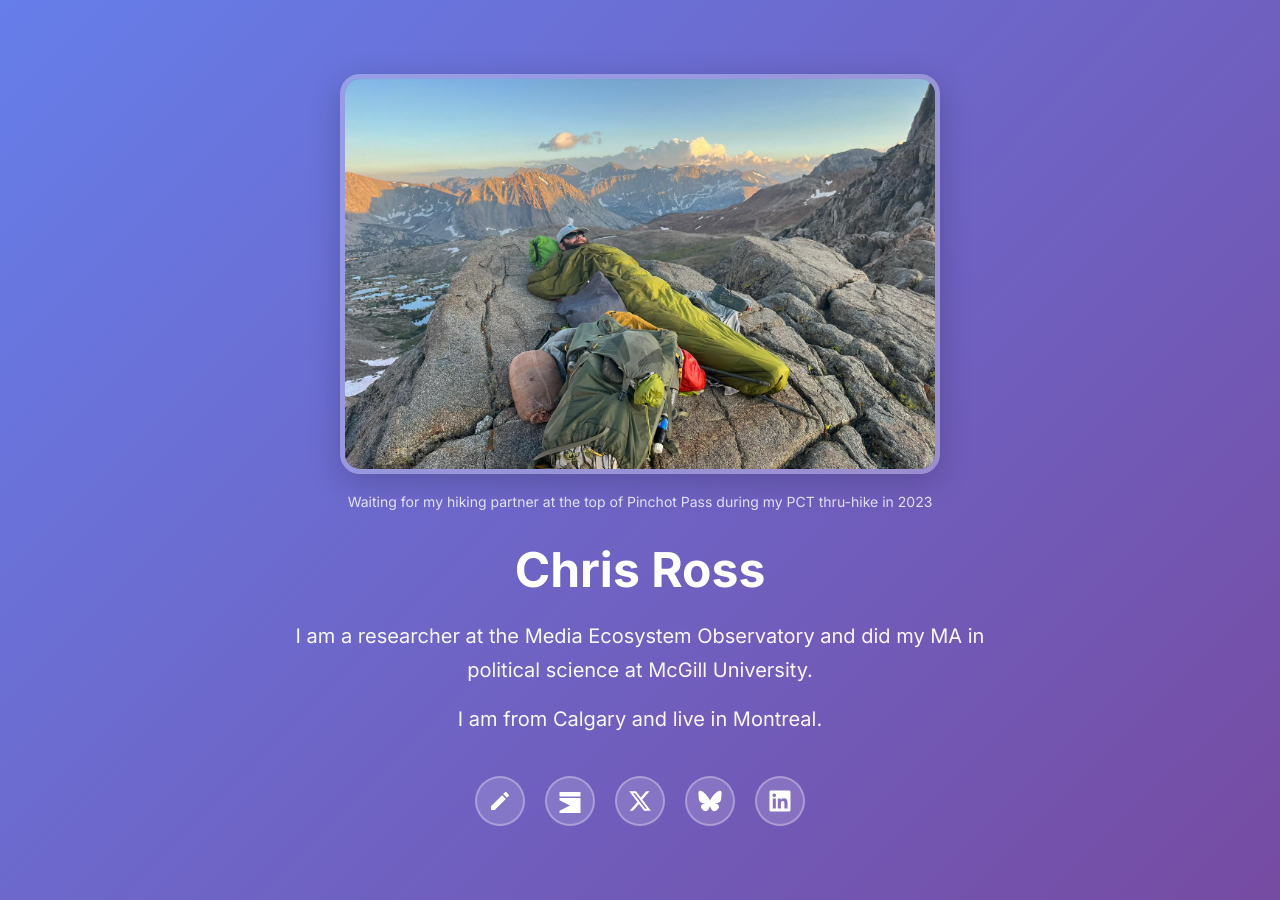
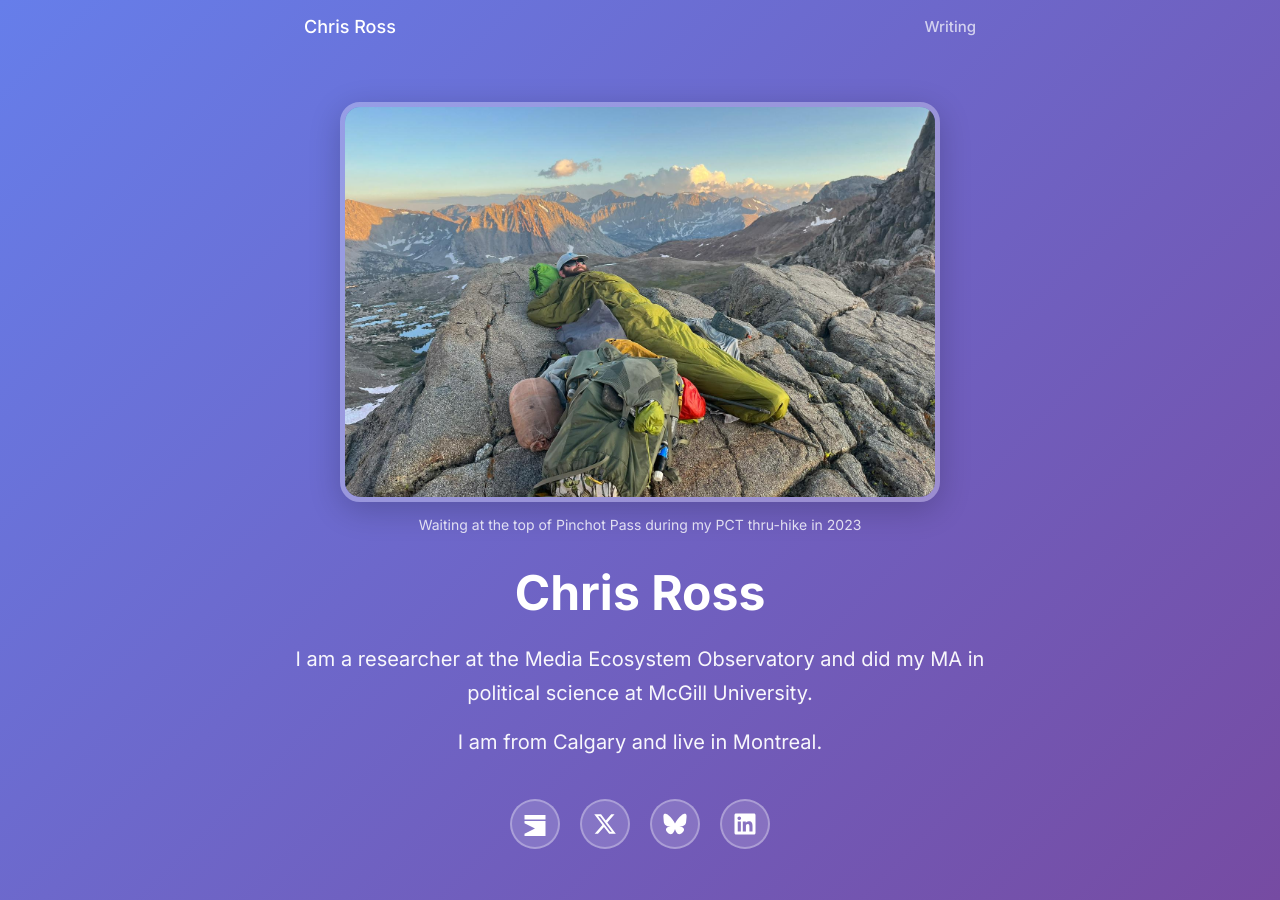
Before and after one commit to chrispross/chrispross.github.io, a Jekyll site: the page built from index.html, in a window 1280 px wide. Built offline with Jekyll 4.4.1, drawn with Linux system fonts in a browser that asks for light colours.

Commit message:
Add top header bar to home page, update photo caption
Add Chris Ross / Writing header matching the Writing page layout.
Remove Writing pen icon from social links. Move photo caption above
the name. Update caption text.

Co-Authored-By: Claude Opus 4.6 (1M context) <noreply@anthropic.com>

```diff
--- a/index.html
+++ b/index.html
@@ -3,12 +3,40 @@ layout: minimal
 title: Home
 ---
 <style>
+  .home-header {
+    max-width: 720px;
+    margin: 0 auto;
+    padding: 1rem 1.5rem;
+    display: flex;
+    justify-content: space-between;
+    align-items: center;
+  }
+
+  .home-header .site-name {
+    font-size: 1.125rem;
+    font-weight: 500;
+    color: white;
+    text-decoration: none;
+  }
+
+  .home-header .nav-link {
+    font-size: 0.9375rem;
+    font-weight: 500;
+    color: rgba(255, 255, 255, 0.7);
+    text-decoration: none;
+    transition: color 0.2s ease;
+  }
+
+  .home-header .nav-link:hover {
+    color: white;
+  }
+
   .hero {
-    min-height: 100vh;
+    min-height: calc(100vh - 56px);
     display: flex;
     align-items: center;
     justify-content: center;
-    padding: 60px 20px;
+    padding: 40px 20px;
   }
 
   .hero-content {
@@ -25,7 +53,7 @@ title: Home
     border-radius: 20px;
     object-fit: cover;
     border: 5px solid rgba(255, 255, 255, 0.3);
-    margin-bottom: 30px;
+    margin-bottom: 10px;
     box-shadow: 0 8px 32px rgba(0, 0, 0, 0.2);
   }
 
@@ -83,30 +111,7 @@ title: Home
   .photo-caption {
     font-size: 14px;
     color: rgba(255, 255, 255, 0.8);
-    margin-top: -15px;
     margin-bottom: 30px;
-  }
-
-  .hero-nav {
-    display: flex;
-    justify-content: center;
-    gap: 24px;
-    margin-top: 40px;
-  }
-
-  .hero-nav a {
-    color: rgba(255, 255, 255, 0.85);
-    font-size: 16px;
-    font-weight: 500;
-    padding: 8px 0;
-    border-bottom: 2px solid transparent;
-    transition: all 0.3s ease;
-    text-decoration: none;
-  }
-
-  .hero-nav a:hover {
-    color: white;
-    border-bottom-color: rgba(255, 255, 255, 0.6);
   }
 
   @media (max-width: 640px) {
@@ -133,10 +138,15 @@ title: Home
   }
 </style>
 
+<header class="home-header">
+  <span class="site-name">Chris Ross</span>
+  <a href="{{ '/writing' | relative_url }}" class="nav-link">Writing</a>
+</header>
+
 <section class="hero">
   <div class="hero-content">
     <img src="{{ '/assets/images/profile.jpg' | relative_url }}" alt="Chris Ross" class="profile-image">
-    <p class="photo-caption">Waiting for my hiking partner at the top of Pinchot Pass during my PCT thru-hike in 2023</p>
+    <p class="photo-caption">Waiting at the top of Pinchot Pass during my PCT thru-hike in 2023</p>
     <h1>Chris Ross</h1>
     <div class="bio">
       <p>I am a researcher at the Media Ecosystem Observatory and did my MA in political science at McGill University.</p>
@@ -144,9 +154,6 @@ title: Home
     </div>
 
     <div class="social-links">
-      <a href="{{ '/writing' | relative_url }}" aria-label="Writing">
-        <svg xmlns="http://www.w3.org/2000/svg" viewBox="0 0 24 24" fill="white"><path d="M3 17.25V21h3.75L17.81 9.94l-3.75-3.75L3 17.25zM20.71 7.04c.39-.39.39-1.02 0-1.41l-2.34-2.34c-.39-.39-1.02-.39-1.41 0l-1.83 1.83 3.75 3.75 1.83-1.83z"/></svg>
-      </a>
       <a href="https://chrispyross.substack.com/" target="_blank" rel="noopener noreferrer" aria-label="Substack">
         <svg xmlns="http://www.w3.org/2000/svg" viewBox="0 0 448 512"><path d="M0 64h448v96H0V64zm0 128h448v320H0V192zm0 48v224l224-112L0 240z"/></svg>
       </a>
```
